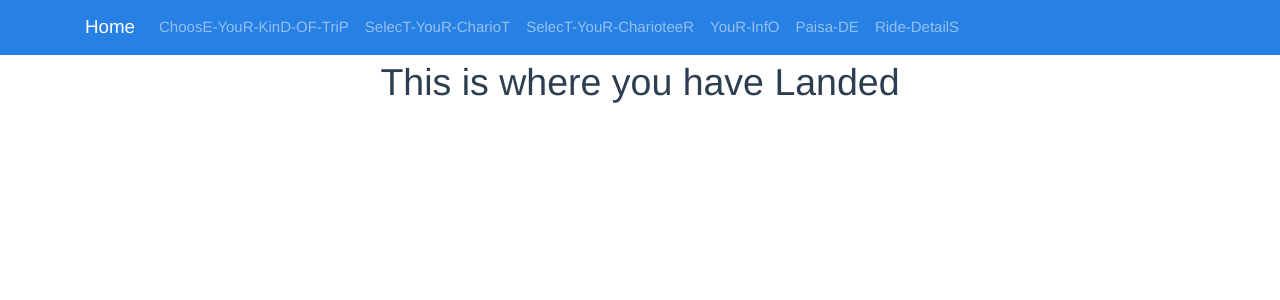
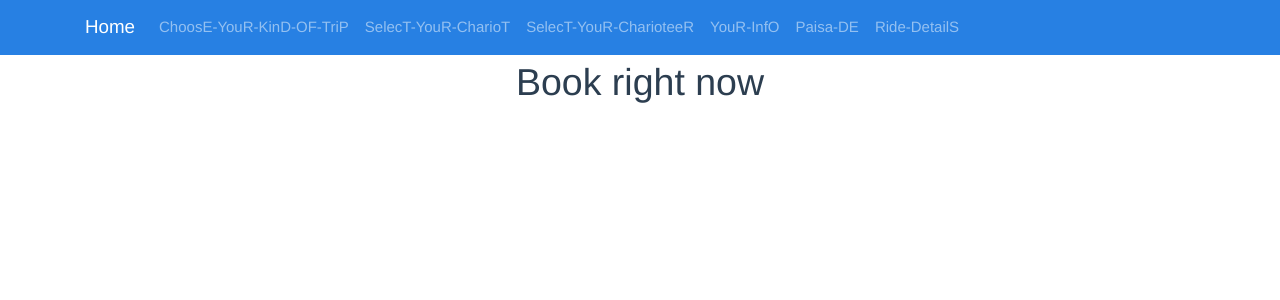
Before and after one commit to BodhitavyaKashyap/privateRyan, a Vue app in the folder privateRyan/instacar/frontend/: page / in a window 1280 px wide. Shown: the top 300 px of the page. Built offline with nearby package versions, Linux system fonts and the light colour scheme.

Commit message:
vue changes

```diff
--- a/privateRyan/instacar/frontend/src/components/blog.vue
+++ b/privateRyan/instacar/frontend/src/components/blog.vue
@@ -1,6 +1,6 @@
 <template>
   <div class="blog">
-    <h1>{{blog}}</h1>
+    <h1>{{title}}</h1>
   </div>
 </template><script>
 export default {
--- a/privateRyan/instacar/frontend/src/components/contact.vue
+++ b/privateRyan/instacar/frontend/src/components/contact.vue
@@ -1,6 +1,6 @@
 <template>
   <div class="contact">
-    <h1>{{contact}}</h1>
+    <h1>{{title}}</h1>
   </div>
 </template><script>
 export default {
--- a/privateRyan/instacar/frontend/src/components/home.vue
+++ b/privateRyan/instacar/frontend/src/components/home.vue
@@ -1,13 +1,13 @@
 <template>
   <div class="home">
-    <h1>This is where you have Landed</h1>
+    <h1>{{msg}}</h1>
   </div>
 </template>
 <script>
 export default {
   name: "home",
   data() {
-    return { msg: "Welcome to Your Vue.js App" };
+    return { msg: "Book right now" };
   }
 };
 </script>
--- a/privateRyan/instacar/frontend/src/components/services.vue
+++ b/privateRyan/instacar/frontend/src/components/services.vue
@@ -1,6 +1,6 @@
 <template>
   <div class="services">
-    <h1>{{services}}</h1>
+    <h1>{{title}}</h1>
   </div>
 </template><script>
 export default {
```
Also changed, not shown: 1 other file (tests, documents, lock files or other folders).
